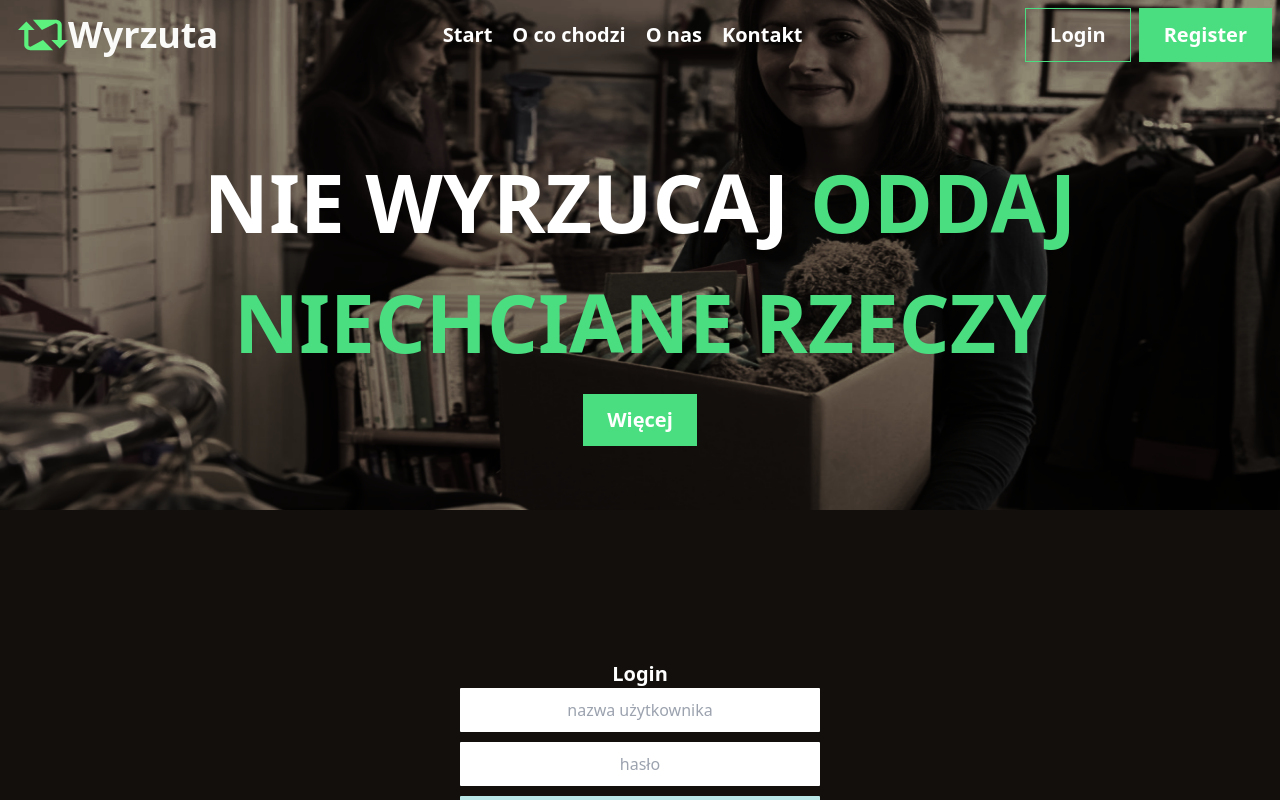
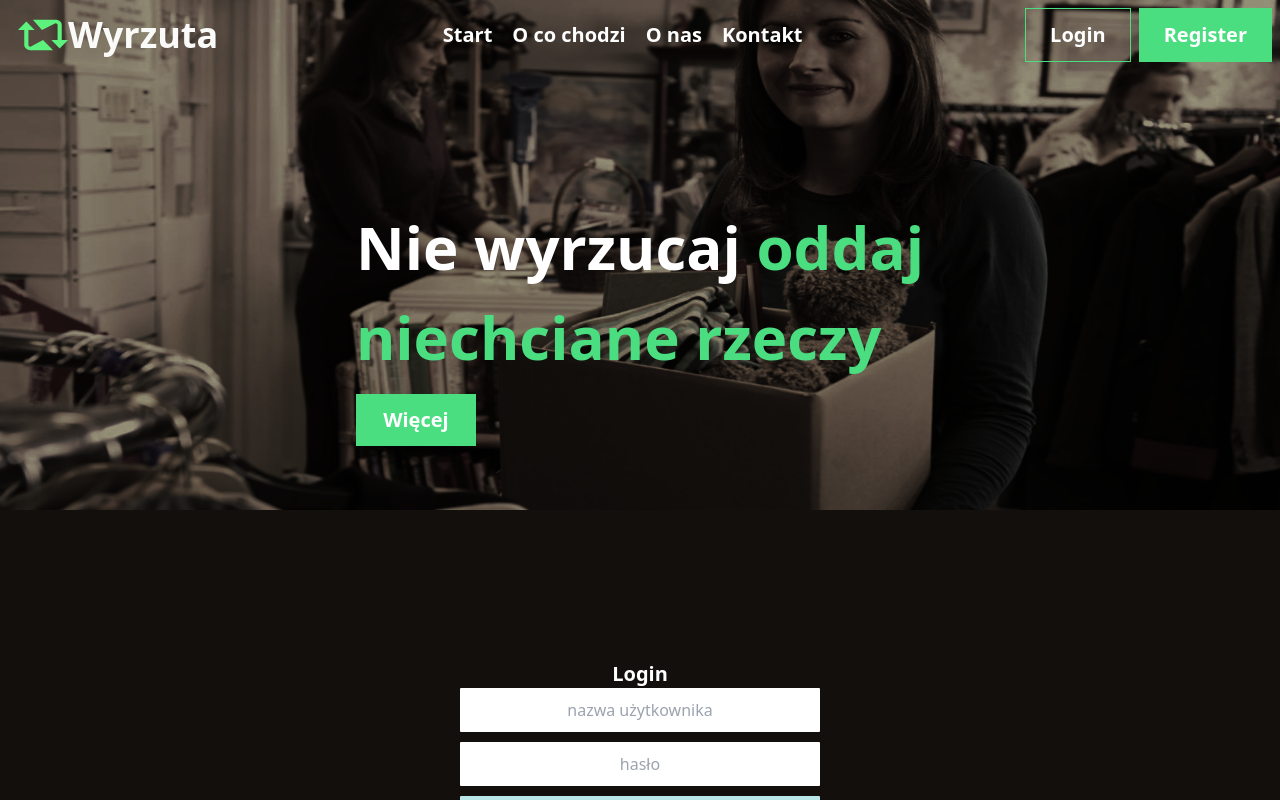
Before and after one commit to tomizdebski/WYRZUTA_APP, a React (Create React App) app: page /login in a window 1280 px wide. Shown: the top 800 px of the page. Built offline with nearby package versions, Linux system fonts and the light colour scheme; a web font is replaced by a local one; what google-maps-react, react-dotenv would draw is missing.

Commit message:
improve_links_navbar

```diff
--- a/src/components/Navbar/Navbar.jsx
+++ b/src/components/Navbar/Navbar.jsx
@@ -35,38 +35,39 @@ function Navbar() {
           </Link>
           <div className="hidden justify-start items-center gap-[20px] lg:flex">
             <Link
-              className="text-white text-xl font-extrabold font-oswald"
+              className="text-white text-xl font-bold font-oswald hover:border-b-4 hover:border-green-400"
               to="/"
             >
               Start
             </Link>
             <Link
-              className="text-white text-xl font-extrabold font-oswald"
+              className="text-white text-xl font-bold font-oswald hover:border-b-4 hover:border-green-400"
               to="/how-to"
             >
               O co chodzi
             </Link>
             <Link
-              className="text-white text-xl font-extrabold font-oswald"
+              className="text-white text-xl font-bold font-oswald hover:border-b-4 hover:border-green-400"
               to="/info"
             >
               O nas
             </Link>
             <Link
-              className="text-white text-xl font-extrabold font-oswald"
+              className="text-white text-xl font-bold font-oswald hover:border-b-4 hover:border-green-400"
               to="/contact"
             >
               Kontakt
             </Link>
-          </div>
-          <div className="justify-start items-start flex">
             {username && (
               <>
-                <Link className="py-[12px] px-[24px] justify-center items-center gap-2 flex text-white text-xl font-bold font-oswald hover:bg-green-400 hover:opacity-60 hover:text-black hover:border hover:border-green-400" to="/my-orders">
+                <Link className="text-white text-xl font-bold font-oswald hover:border-b-4 hover:border-green-400">
                   Koszyk
                 </Link>
               </>
             )}
+          </div>
+          <div className="justify-start items-start flex">
+
 
             {username && (
               <>
@@ -95,25 +96,26 @@ function Navbar() {
             )}
           </div>
         </div>
-        <div className="self-stretch h-[376px] flex-col justify-end gap-3 items-center flex">
-          <div className="text-center">
-            <span className="text-white text-[40px] lg:text-[80px] font-bold font-oswald uppercase ">
-              nie wyrzucaj{" "}
+        <div className=" h-[376px] flex-col justify-end gap-3 items-left flex">
+          <div className="md:text-left text-center">
+            <span className="text-white text-[40px] lg:text-[60px] font-extrabold font-oswald  ">
+              Nie wyrzucaj{" "}
             </span>
-            <span className="text-green-400 text-[40px] lg:text-[80px] font-bold font-oswald uppercase ">
+            <span className="text-green-400 text-[40px] lg:text-[60px] font-extrabold font-oswald ">
               oddaj
             </span>
-            <span className="text-white text-[40px] lg:text-[80px] font-bold font-oswald uppercase ">
+            <span className="text-white text-[40px] lg:text-[60px] font-extrabold font-oswald uppercase ">
               {" "}
               <br />
             </span>
 
-            <span className="text-green-400 text-[40px] lg:text-[80px] font-bold font-oswald uppercase  ">
+            <span className="text-green-400 text-[40px] lg:text-[60px] font-extrabold font-oswald  ">
               {" "}
               niechciane rzeczy{" "}
             </span>
+
           </div>
-          <Link className="py-[12px] px-[24px] bg-green-400 justify-center items-center gap-2 inline-flex text-white text-xl font-bold font-oswald  hover:opacity-60 hover:text-black">
+          <Link className="py-[12px] px-[24px] bg-green-400  w-[120px] justify-center items-center  inline-flex text-white text-xl font-bold font-oswald  hover:opacity-60 hover:text-black">
             Więcej
           </Link>
         </div>
--- a/src/components/Post/Post.scss
+++ b/src/components/Post/Post.scss
@@ -9,6 +9,7 @@
     border: 1px solid #5DF17E;
     margin-bottom: 40px;
     margin-top:40px;
+    border-radius: 5px;
 
 
     .texts{
@@ -50,7 +51,8 @@
 }
 .image img{
     width:100%;
-    height: 110%;
+    height: 100%;
+    border-radius: 5px 5px 0 0;
 
 
 }
```
